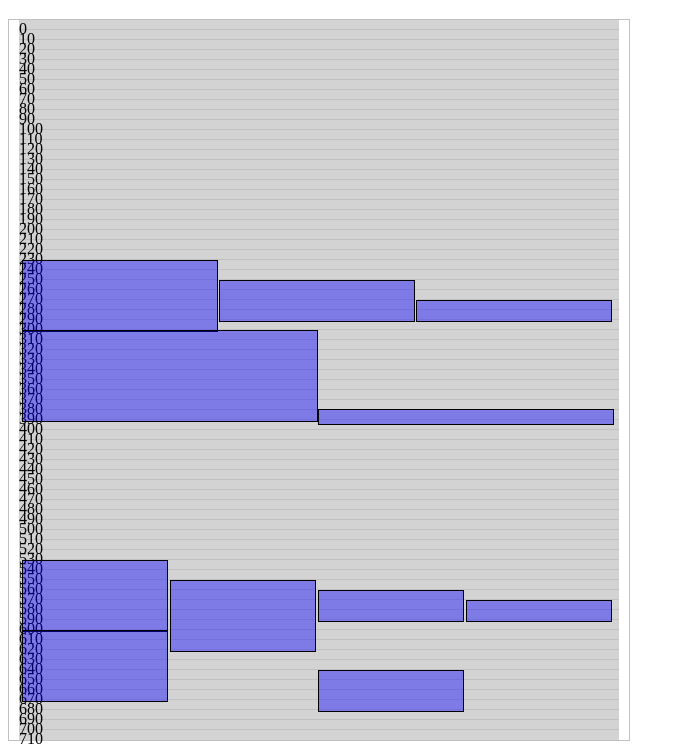
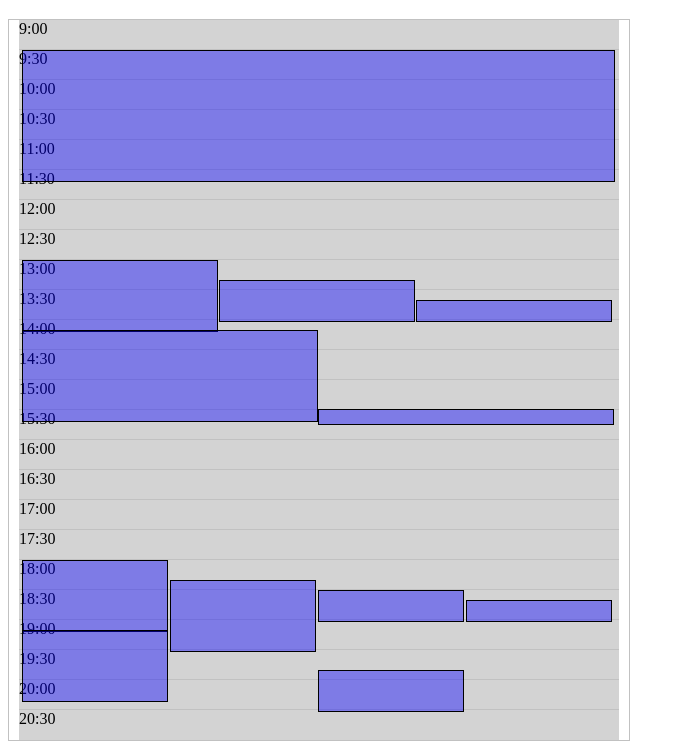
Before and after one commit to j-garrett/calendar-vanillaJS, a plain HTML site: page index.html in a window 1280 px wide. Shown: the part 61-810 px from the top of the page, without its empty margins (0-685 px from the left). Drawn offline with Linux system fonts and the light colour scheme.

Commit message:
clean up comments and make calendar times look slightly better

```diff
--- a/app.js
+++ b/app.js
@@ -1,8 +1,3 @@
-/*
-Event input example:
-[ {start: 30, end: 150}, {start: 540, end: 600}, {start: 560, end: 620}, {start: 610, end: 670} ];
-*/
-
 class Calendar {
   constructor(events) {
     this.data = {
@@ -31,22 +26,16 @@ class Calendar {
     return element;
   }
   createCalendarDiv() {
-    // Build calendar blocks in ten minute increments
-    var minutes;
-    var meridiem;
-    var time;
     var dayLength = this.data.dayEnd - this.data.dayStart;
     var timeContainerEle = this.createDivWithClass('time-sections-container');
     this.data.calendarContainer.appendChild(timeContainerEle);
-    // Iterate over how many blocks we need
-    for (var i = 0; i < dayLength; i += 10) {
+    var humanTime = ['9:00', '9:30', '10:00', '10:30', '11:00', '11:30', '12:00', '12:30', '13:00', '13:30', '14:00', '14:30', '15:00', '15:30', '16:00', '16:30', '17:00', '17:30', '18:00', '18:30', '19:00', '19:30', '20:00', '20:30', '21:00', '21:30'];
+    for (var i = 0, j = 0; i < dayLength; i += 30) {
       var element = this.createDivWithClass('calendar-time-block');
-      minutes = 900 + i + '';
-      meridiem = minutes >= 1200 ? 'pm' : 'am';
-      time = minutes.split('');
-      time.splice(-2, 0, ':');
-      // element.innerText = time.join('') + ' ' + meridiem;
-      element.innerText = i;
+      if (i % 30 === 0) {
+        element.innerHTML = '<div class="time-stamp">' + humanTime[j] + '</div>';
+        j += 1;
+      }
       timeContainerEle.appendChild(element);
     }
 
@@ -57,70 +46,41 @@ class Calendar {
     }
   }
   updateStylingOnCollide(classesMap) {
-    console.log('updateStylingOnCollide called');
-    // console.log('this.data.arrayRepresentingTimeSlots: ', this.data.arrayRepresentingTimeSlots);
     var key;
     var val;
     var nodes;
     var node;
     var indent = 10;
-    // If the first element in map (assuming map is organized by start times) already has a width then we know that the max width of all following cannot be larger, right?
-    // This won't necessarily work when the third calendar item is being odd about overlapping
     var maxWidth = this.data.baseWidth;
     for (var entry of classesMap) {
       key = entry[0];
       val = entry[1];
       // Grab all class elements
       nodes = document.getElementsByClassName(key);
-      // console.log('key: ', key);
-      // console.log('nodes to be moved: ', nodes);
       for (var i = 0; i < nodes.length; i += 1) {
         // we want constrained width for certain scenarios so we do that here!
         if (nodes[i].style.width !== '') {
           maxWidth = Math.min(nodes[i].style.width.slice(0, -2), maxWidth);
         }
         node = nodes[i];
-        console.log('node: ', node);
-        console.log('indent val: ', indent);
-        console.log('node style left val: ', node.style.left);
-        // console.log('this.data.baseWidth: ', this.data.baseWidth);
-        // console.log('val: ', val);
-        // console.log('(this.data.baseWidth / val): ', (this.data.baseWidth / val));
         var newWidth = Math.floor(this.data.baseWidth / val);
         if (node.style.width === '' || node.style.width.slice(0, -2) > newWidth) {
           node.style.width = Math.min(maxWidth, newWidth - classesMap.size) + 'px';
         }
         // Now we need to set indent correctly
-        // indent += 1;
-        // console.log("(newWidth * indent) + 10 + 'px': ", (newWidth * indent) + 10 + 'px');
-        // We don't want to update an indent that already exists (unless removing elements)
-        // If left isn't set we initialize to 10
         if (node.dataset.alreadyIndented !== 'alreadyIndented' || node.style.left === '10px') {
-          console.log('node.style.left unset if statement');
           node.dataset.alreadyIndented = 'alreadyIndented';
           node.style.left = indent + 'px';
           indent += newWidth;
         } else if (node.style.left.slice(0, -2) > newWidth) {
-          console.log('node.style.left too large if statement');
           node.style.left = indent + 'px';
           indent += newWidth;
           node.dataset.alreadyIndented = 'alreadyIndented';
         }
-        // We need to track which elements occur first
-        // We are overwriting correct stylings from previous collision detection
-        // Can we store values
-        console.log('indent val: ', indent);
-        console.log('node style left val: ', node.style.left);
-
       }
     }
   }
   createEventBlock(event, idx) {
-    // Math to find which calendar-time-blocks are concerned
-    // 0 child is 9:00 and 1 child is 9:10
-    // event.start of 30 makes it 9:30
-    // divide start by 10, start at that child
-    // divide end by 10 and go up to and include that child
     var entryContainerElement = this.createDivWithClass('calendar-event-container event-number-' + idx);
     var existingEntryCollisionTracker = new Map();
     var bucket;
@@ -153,7 +113,6 @@ class Calendar {
     // Set CSS based on values of passed in event and existing entry collisions
     entryContainerElement.style.height = 10 * (((event.end + 10) - event.start) / 10 ) + 'px';
     entryContainerElement.style.top = 10 * (event.start / 10) + 'px';
-    console.log('timeslots: ', this.data.arrayRepresentingTimeSlots);
   }
 }
 
--- a/index.html
+++ b/index.html
@@ -8,7 +8,7 @@
     <!-- TEST UNSORTED START TIMES -->
     <body onload="layOutDay([
       // Base case
-      // {start: 30, end: 150},
+      {start: 30, end: 150},
 
       // Max width overlapping test group
       {start: 540, end: 600},
--- a/main.css
+++ b/main.css
@@ -7,7 +7,7 @@
 }
 
 .calendar-time-block {
-  height: 10px;
+  height: 30px;
   width: 100%;
   background-color: lightgrey;
   border-top: 1px solid #c1c1c1;
```
